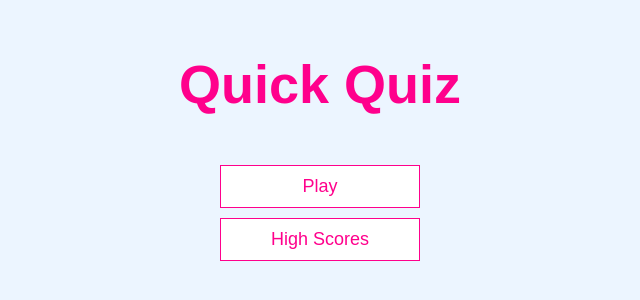
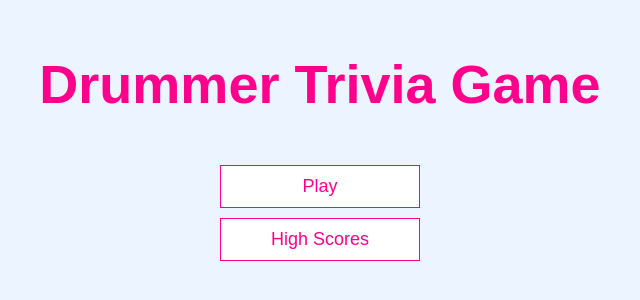
Before and after one commit to joemengis/Quiz_App, a plain HTML site: page index.html in a window 1280 px wide. Shown: the part 296-596 px from the top of the page, without its empty margins (320-960 px from the left). Drawn offline with Linux system fonts and the light colour scheme.

Commit message:
add new title on main page in the h1 header

```diff
--- a/index.html
+++ b/index.html
@@ -9,7 +9,7 @@
 <body>
     <div class="container">
         <div id="home" class="flex-center flex-column">
-              <h1>Quick Quiz</h1>
+              <h1>Drummer Trivia Game</h1>
               <a class="btn" id="startbutton" href="./Assets/game.html">Play</a>
               <a class="btn" href="./Assets/highscores.html">High Scores</a>
         </div>
```
